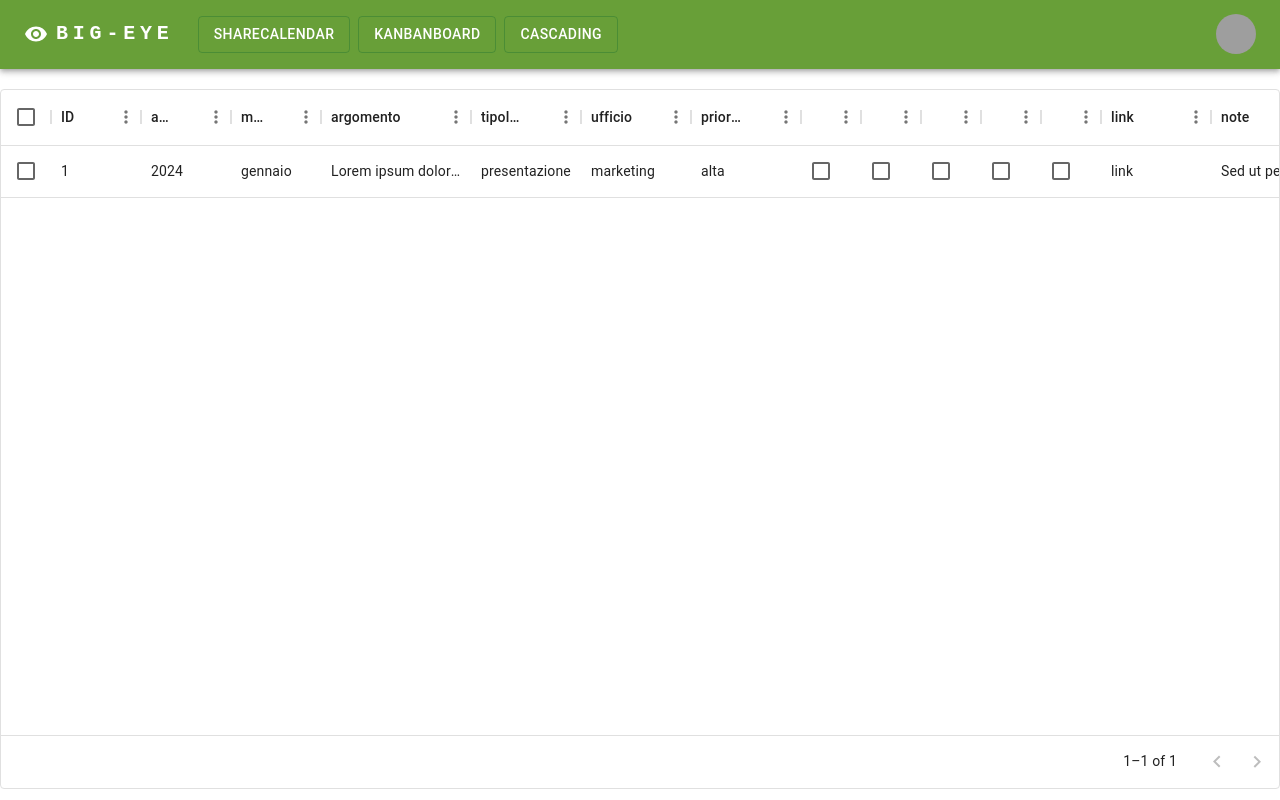
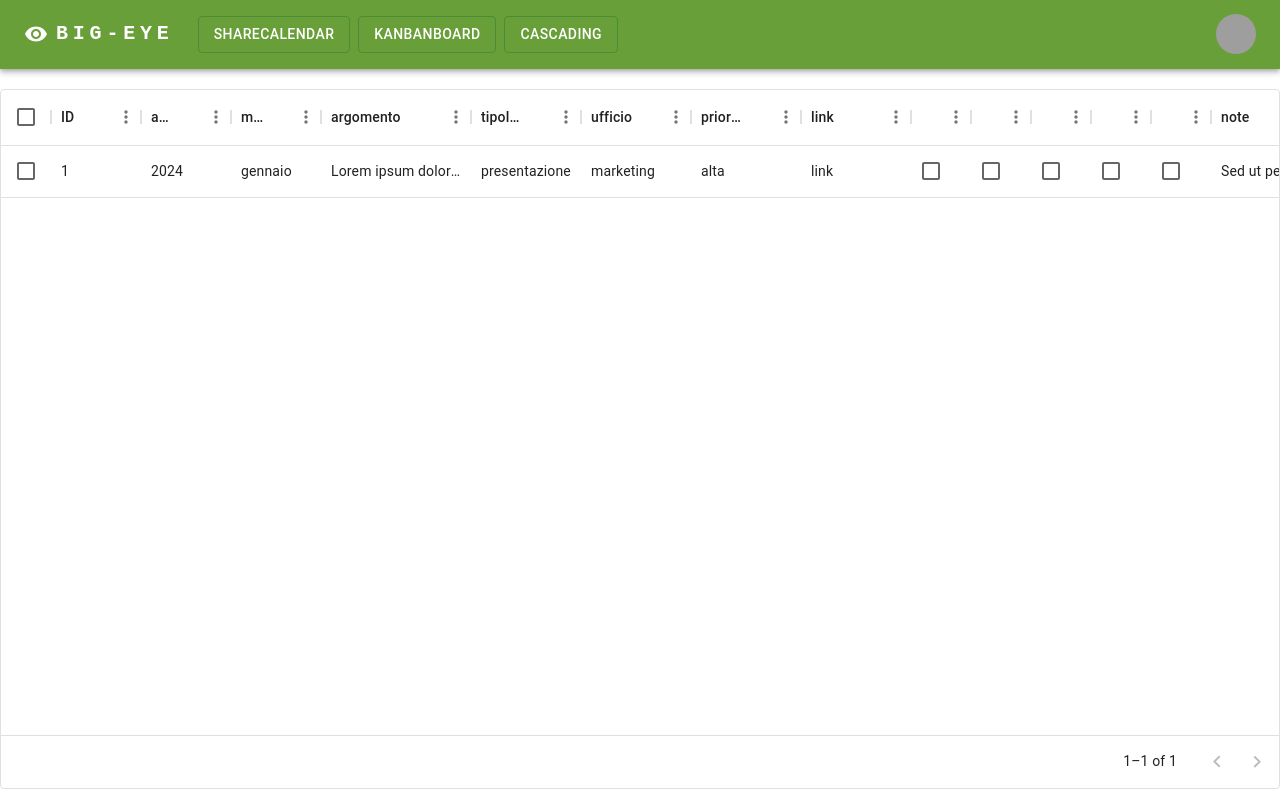
Before and after one commit to eternauta109/bigeye_frontend, a React (Create React App) app: page /#/cascading in a window 1280 px wide. Built offline with nearby package versions, Linux system fonts and the light colour scheme; grey boxes are pictures that could not be loaded.

Commit message:
continuiamo con il foglio cascading. impostato

```diff
--- a/src/features/cascading/Cascading.js
+++ b/src/features/cascading/Cascading.js
@@ -43,6 +43,13 @@ const columns = [
         width: 110,
         editable: true,
     },
+    {
+        field: 'link',
+        headerName: 'link',
+        //type: 'number',
+        width: 110,
+        editable: true,
+    },
     ...managers.map((manager, index) => ({
         field: manager.name,
         headerName: (
@@ -53,13 +60,7 @@ const columns = [
         width: 60,
         renderCell: (params) => <ManagerCheckbox {...params} manager={manager.name} />
     })),
-    {
-        field: 'link',
-        headerName: 'link',
-        //type: 'number',
-        width: 110,
-        editable: true,
-    },
+
 
     {
         field: 'note',
```
